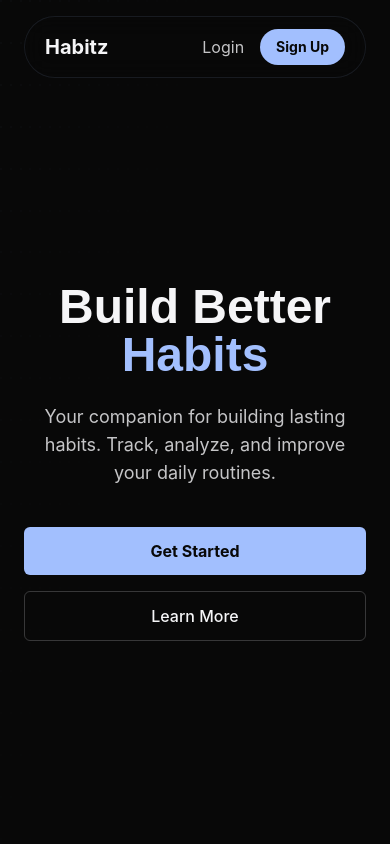
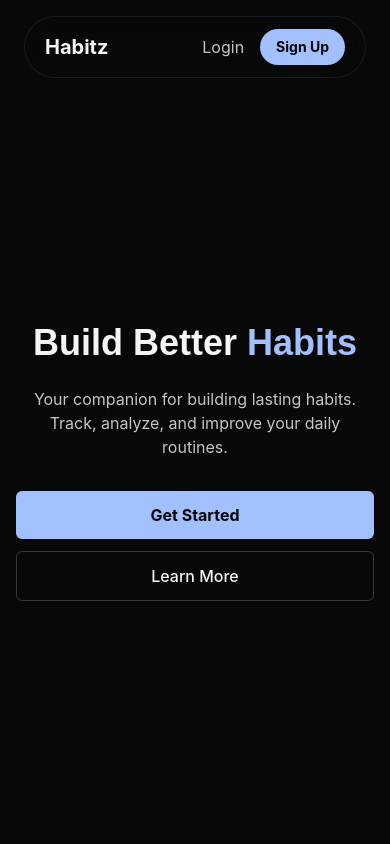
Before and after one commit to romeirofernandes/Habitz, a React (Vite) app in the folder Frontend/: page / in a window 390 px wide. Shown: the top 844 px of the page. Built offline with nearby package versions, Linux system fonts and the light colour scheme.

Commit message:
Landing responsive

```diff
--- a/Frontend/src/components/ConfirmationModal.jsx
+++ b/Frontend/src/components/ConfirmationModal.jsx
@@ -21,7 +21,7 @@ const ConfirmationModal = ({
       exit={{ opacity: 0 }}
     >
       <motion.div
-        className="bg-[#0a0a0a] rounded-xl p-6 w-full max-w-md border border-[#222]"
+        className="bg-[#0a0a0a] rounded-xl p-4 sm:p-6 w-full max-w-xs sm:max-w-md border border-[#222]"
         initial={{ scale: 0.9, y: 20 }}
         animate={{ scale: 1, y: 0 }}
         exit={{ scale: 0.9, y: 20 }}
@@ -29,7 +29,7 @@ const ConfirmationModal = ({
         <h3 className="text-xl font-bold mb-4">{title}</h3>
         <p className="text-[#f5f5f7]/70 mb-6">{message}</p>
 
-        <div className="flex gap-3">
+        <div className="flex flex-col sm:flex-row gap-2 sm:gap-3">
           <motion.button
             type="button"
             onClick={onConfirm}
--- a/Frontend/src/components/CtaSection.jsx
+++ b/Frontend/src/components/CtaSection.jsx
@@ -5,23 +5,23 @@ import { useNavigate } from "react-router-dom";
 const CtaSection = () => {
   const navigate = useNavigate();
   return (
-    <section className="py-20">
+    <section className="py-14 sm:py-20">
       <motion.div
-        className="max-w-4xl mx-auto px-6 text-center"
+        className="max-w-2xl md:max-w-4xl mx-auto px-4 sm:px-6 text-center"
         initial={{ opacity: 0, y: 20 }}
         whileInView={{ opacity: 1, y: 0 }}
         viewport={{ once: true }}
         transition={{ duration: 0.8 }}
       >
-        <h2 className="text-4xl font-bold mb-6">
+        <h2 className="text-2xl sm:text-4xl font-bold mb-4 sm:mb-6">
           Ready to build better <span className="text-[#A2BFFE]">habits</span>?
         </h2>
-        <p className="text-[#f5f5f7]/80 max-w-2xl mx-auto mb-8">
+        <p className="text-[#f5f5f7]/80 max-w-xl sm:max-w-2xl mx-auto mb-6 sm:mb-8 text-base sm:text-lg">
           Join thousands of others who are transforming their lives through
           better habits.
         </p>
         <motion.button
-          className="bg-[#A2BFFE] hover:bg-[#91AFFE] text-[#080808] px-8 py-4 rounded-full font-bold text-lg"
+          className="bg-[#A2BFFE] hover:bg-[#91AFFE] text-[#080808] px-6 sm:px-8 py-3 sm:py-4 rounded-full font-bold text-base sm:text-lg w-full sm:w-auto"
           whileHover={{ scale: 1.05 }}
           whileTap={{ scale: 0.95 }}
           onClick={() => {
--- a/Frontend/src/components/HeroSection.jsx
+++ b/Frontend/src/components/HeroSection.jsx
@@ -12,14 +12,22 @@ const HeroSection = () => {
     }
   };
 
+  // Responsive grid: fewer dots on mobile for performance
+  const isMobile = window.innerWidth < 640;
+  const cols = isMobile ? 16 : 40;
+  const rows = isMobile ? 32 : 20;
+  const totalDots = cols * rows;
+
   return (
     <section className="relative min-h-screen flex items-center justify-center overflow-hidden pt-20">
       {/* Background Grid Pattern */}
       <div className="absolute inset-0 z-0">
-        <div className="absolute inset-0 grid grid-cols-[repeat(40,1fr)] grid-rows-[repeat(20,1fr)] opacity-50">
-          {[...Array(900)].map((_, i) => {
-            const row = Math.floor(i / 40);
-            const col = i % 40;
+        <div
+          className={`absolute inset-0 grid grid-cols-[repeat(${cols},1fr)] grid-rows-[repeat(${rows},1fr)] opacity-50`}
+        >
+          {[...Array(totalDots)].map((_, i) => {
+            const row = Math.floor(i / cols);
+            const col = i % cols;
             const delay = (row + col) * 0.02;
 
             return (
@@ -46,13 +54,13 @@ const HeroSection = () => {
 
       {/* Hero Content */}
       <motion.div
-        className="relative z-10 max-w-4xl mx-auto text-center px-6"
+        className="relative z-10 max-w-2xl md:max-w-4xl mx-auto text-center px-4 sm:px-6"
         initial={{ opacity: 0, y: 20 }}
         animate={{ opacity: 1, y: 0 }}
         transition={{ duration: 0.8 }}
       >
         <motion.h1
-          className="text-5xl md:text-7xl font-bold mb-6"
+          className="text-4xl sm:text-5xl md:text-7xl font-bold mb-6"
           initial={{ opacity: 0, y: 20 }}
           animate={{ opacity: 1, y: 0 }}
           transition={{ duration: 0.8, delay: 0.2 }}
@@ -61,7 +69,7 @@ const HeroSection = () => {
         </motion.h1>
 
         <motion.p
-          className="text-[#f5f5f7]/80 text-lg md:text-xl mb-10 max-w-2xl mx-auto"
+          className="text-[#f5f5f7]/80 text-base sm:text-lg md:text-xl mb-8 sm:mb-10 max-w-xl md:max-w-2xl mx-auto"
           initial={{ opacity: 0, y: 20 }}
           animate={{ opacity: 1, y: 0 }}
           transition={{ duration: 0.8, delay: 0.4 }}
@@ -71,13 +79,13 @@ const HeroSection = () => {
         </motion.p>
 
         <motion.div
-          className="flex flex-col sm:flex-row gap-4 justify-center"
+          className="flex flex-col sm:flex-row gap-3 sm:gap-4 justify-center"
           initial={{ opacity: 0, y: 20 }}
           animate={{ opacity: 1, y: 0 }}
           transition={{ duration: 0.8, delay: 0.6 }}
         >
           <motion.button
-            className="bg-[#A2BFFE] hover:bg-[#91AFFE] text-[#080808] px-6 py-3 rounded-md font-bold"
+            className="bg-[#A2BFFE] hover:bg-[#91AFFE] text-[#080808] px-6 sm:px-8 py-3 sm:py-4 rounded-md font-bold text-base sm:text-lg w-full sm:w-auto"
             whileHover={{ scale: 1.05 }}
             whileTap={{ scale: 0.95 }}
             onClick={() => {
@@ -87,7 +95,7 @@ const HeroSection = () => {
             Get Started
           </motion.button>
           <motion.button
-            className="border border-[#f5f5f7]/20 hover:border-[#A2BFFE] text-[#f5f5f7] px-6 py-3 rounded-md font-medium"
+            className="border border-[#f5f5f7]/20 hover:border-[#A2BFFE] text-[#f5f5f7] px-6 sm:px-8 py-3 sm:py-4 rounded-md font-medium text-base sm:text-lg w-full sm:w-auto"
             whileHover={{
               scale: 1.05,
               borderColor: "rgba(162, 191, 254, 0.5)",
```
Also changed, not shown: Frontend/src/components/AICoach.jsx (+18 -17 lines).
